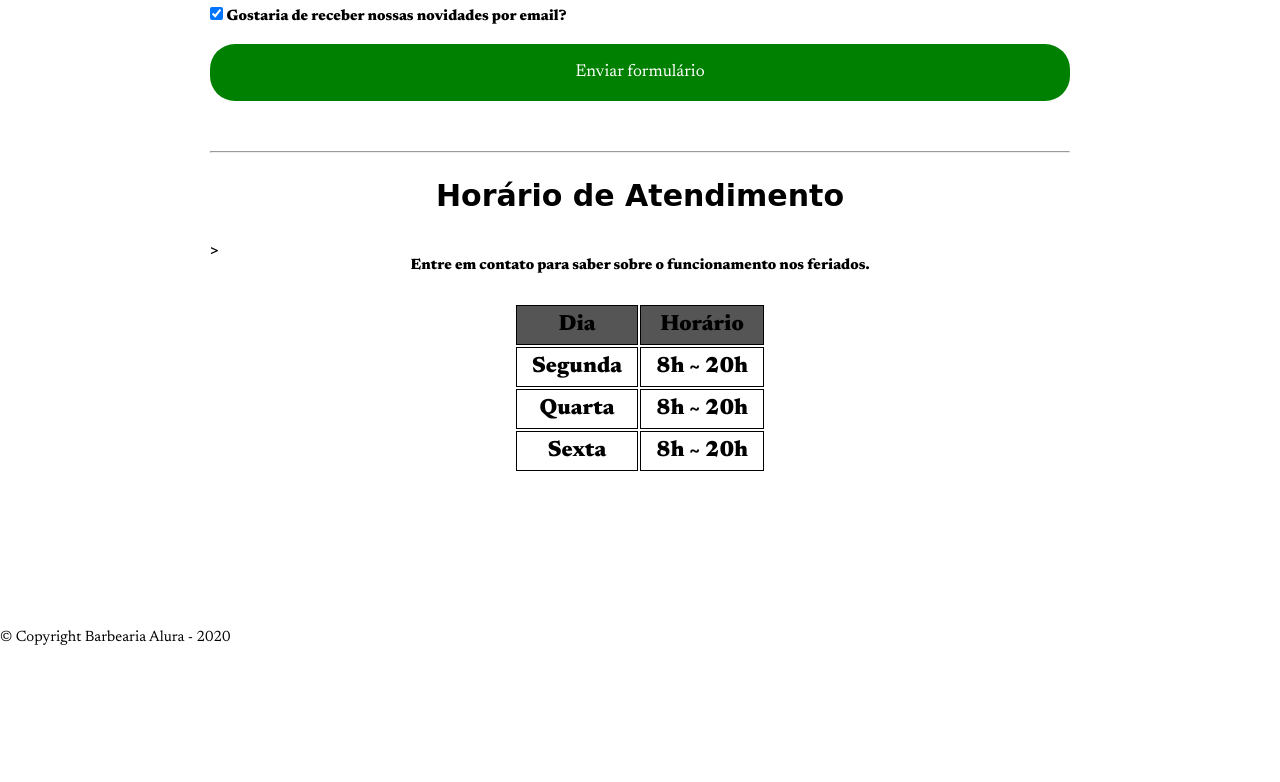
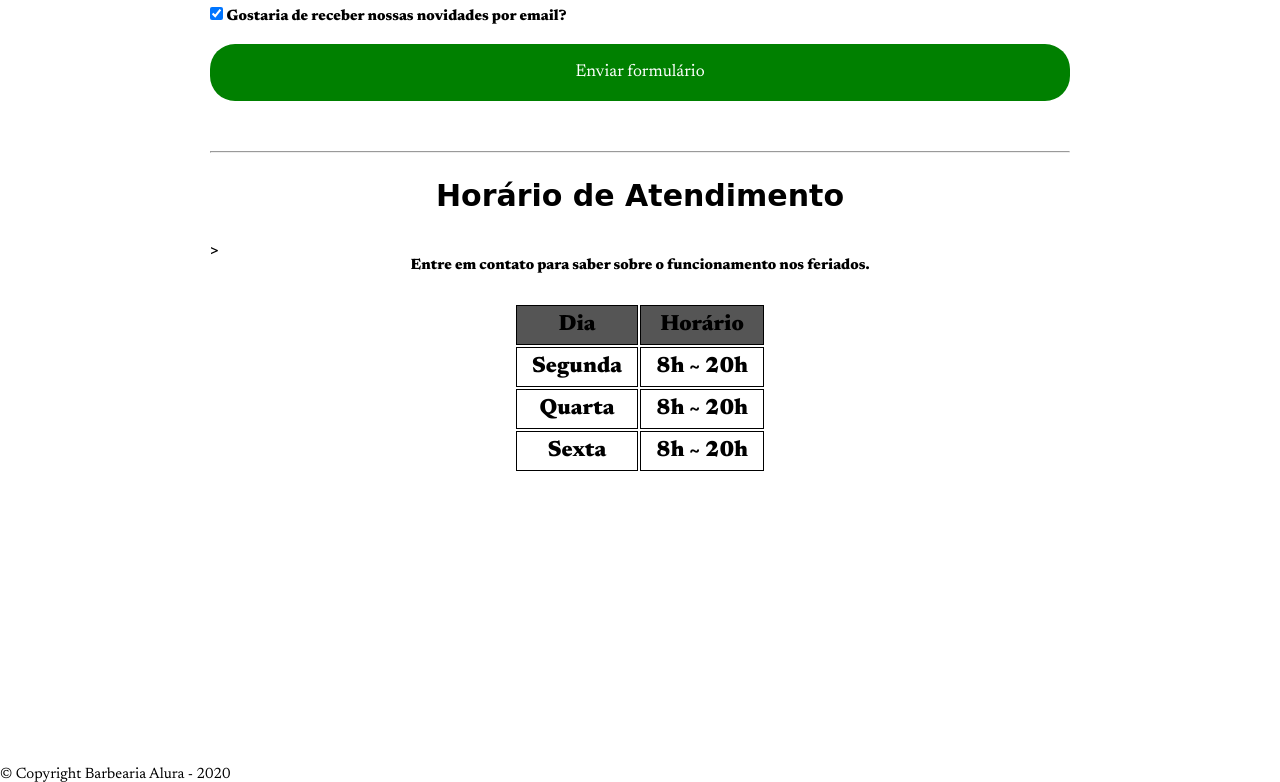
Before and after one commit to Rafa-Denlavor/alura-html-e-css, a plain HTML site: page assets/contato.html in a window 1280 px wide. Shown: the part 1055-1837 px from the top of the page. Before the commit the page ends 1700 px from the top, so only its background shows below. Drawn offline with Linux system fonts and the light colour scheme; a web font is replaced by a local one.

Commit message:
add: adicionando rodape

```diff
--- a/assets/contato.html
+++ b/assets/contato.html
@@ -121,8 +121,8 @@
     </main>
 
     <footer id="rodape">
-        <img class="logo" src="img/logo-branco.png" alt="logo da Barbearia Alura">
-        <P class="copyright">&copy; Copyright Barbearia Alura - 2020</P>
+        <img class="rodape__imagem" src="img/logo-branco.png" alt="logo da Barbearia Alura">
+        <P class="rodape__paragrafo">&copy; Copyright Barbearia Alura - 2020</P>
     </footer>
 </body>
 </html>
```
Also changed, not shown: assets/servicos.html (+2 -2 lines).
